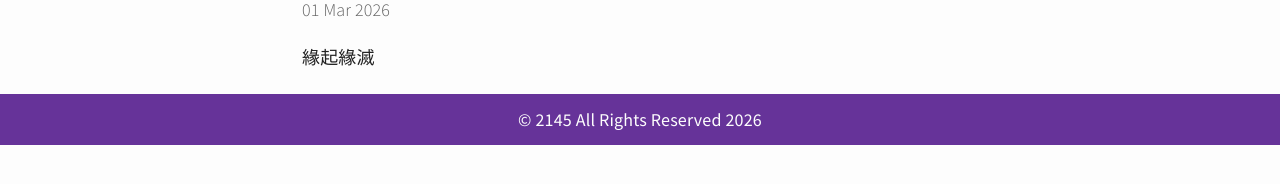
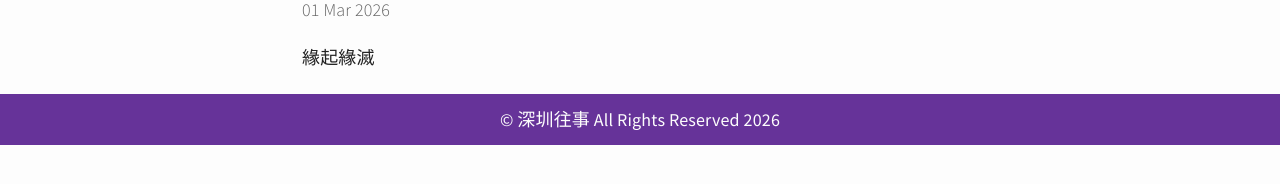
Before and after one commit to Je-pense/shenzhen-palinmesis, a Jekyll site: the page built from index.html, in a window 1280 px wide. Shown: the part 313-497 px from the top of the page. Built offline with Jekyll 4.4.1, drawn with Linux system fonts in a browser that asks for light colours; the list of posts is cut into pages by our own code.

Commit message:
first commit

```diff
--- a/_includes/footer.html
+++ b/_includes/footer.html
@@ -1 +1 @@
-<footer>&copy; 2145 All Rights Reserved <script>var year = new Date(); document.write(year.getFullYear());</script></footer>
+<footer>&copy; 深圳往事 All Rights Reserved <script>var year = new Date(); document.write(year.getFullYear());</script></footer>
```
